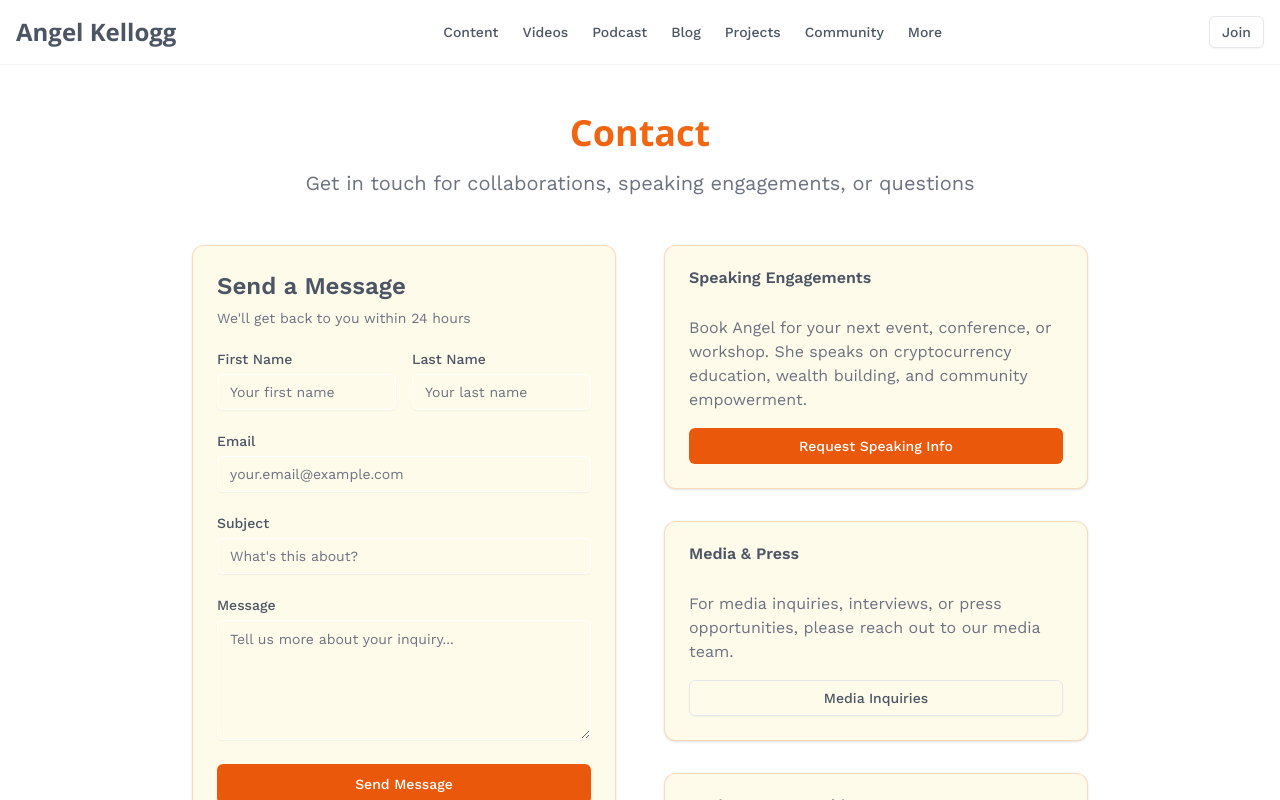
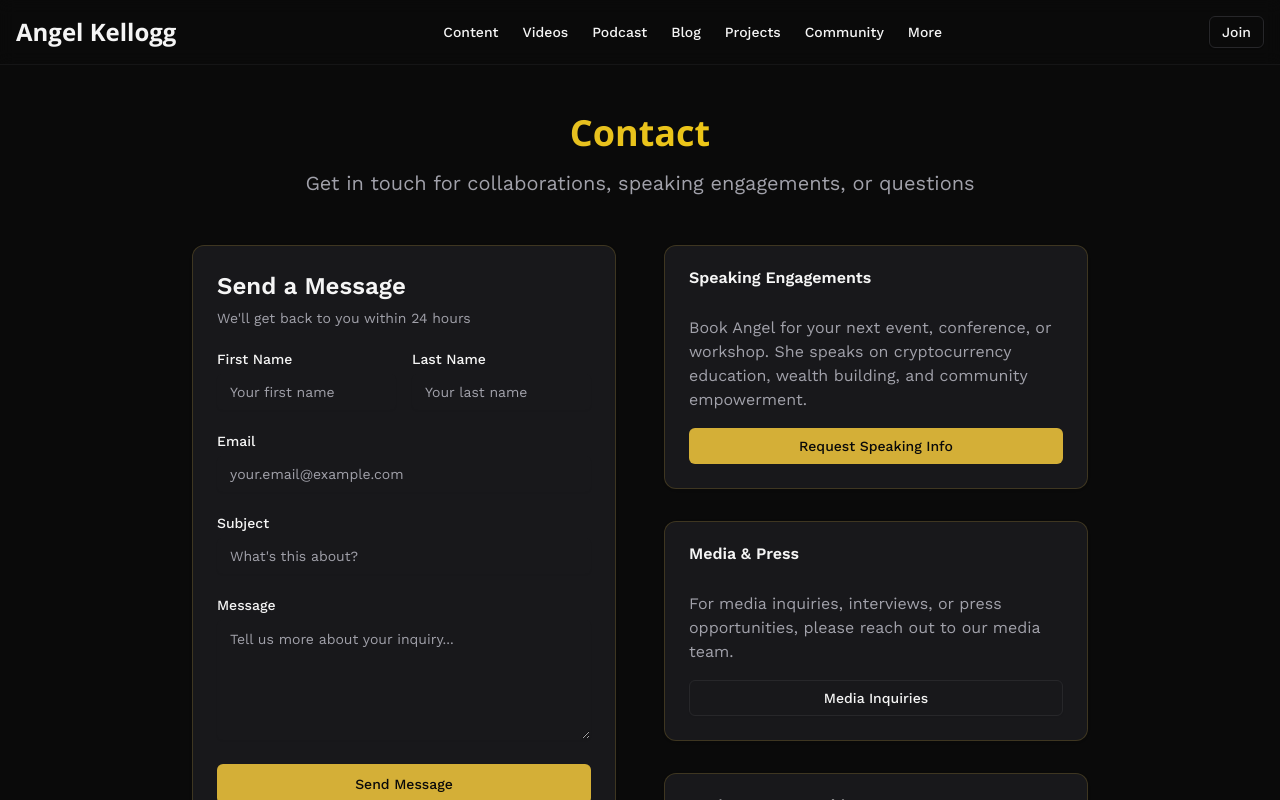
Before and after one commit to kungfukitty/proj_angel, a Next.js app: page /contact in a window 1280 px wide. Shown: the top 800 px of the page. Built offline with nearby package versions, Linux system fonts and the light colour scheme.

Commit message:
fix: resolve LightningCSS compilation error
Fix CSS syntax and update theme to black/gold.

#VERCEL_SKIP

Co-authored-by: null <46254915+kungfukitty@users.noreply.github.com>

```diff
--- a/app/content/page.tsx
+++ b/app/content/page.tsx
@@ -24,33 +24,38 @@ export default function ContentPage() {
   ]
 
   return (
-    <div className="min-h-screen">
+    <div className="min-h-screen bg-[#0A0A0A]">
       <Header />
       <main className="container mx-auto px-4 py-12">
         <div className="max-w-4xl mx-auto">
           <div className="text-center mb-12">
-            <h1 className="text-4xl font-serif font-bold mb-4 gradient-text">Content Hub</h1>
-            <p className="text-xl text-muted-foreground">
+            <h1 className="text-4xl font-serif font-bold mb-4 bg-gradient-to-r from-[#D4AF37] to-[#FFD700] bg-clip-text text-transparent">
+              Content Hub
+            </h1>
+            <p className="text-xl text-zinc-300">
               Educational resources, stories, and insights from the block to the blockchain
             </p>
           </div>
 
           <div className="grid md:grid-cols-2 lg:grid-cols-3 gap-8 mb-12">
             {contentCategories.map((category, index) => (
-              <Card key={index} className="glass-effect hover:shadow-lg transition-all duration-300">
+              <Card
+                key={index}
+                className="bg-zinc-900/50 border-zinc-800 backdrop-blur-sm hover:bg-zinc-900/70 transition-all duration-300"
+              >
                 <CardHeader>
-                  <CardTitle className="text-xl">{category.title}</CardTitle>
-                  <CardDescription>{category.description}</CardDescription>
+                  <CardTitle className="text-xl text-zinc-100">{category.title}</CardTitle>
+                  <CardDescription className="text-zinc-400">{category.description}</CardDescription>
                 </CardHeader>
                 <CardContent>
                   <ul className="space-y-2">
                     {category.items.map((item, itemIndex) => (
-                      <li key={itemIndex} className="text-sm text-muted-foreground">
+                      <li key={itemIndex} className="text-sm text-zinc-300">
                         • {item}
                       </li>
                     ))}
                   </ul>
-                  <Button className="w-full mt-4 bg-transparent" variant="outline">
+                  <Button className="w-full mt-4 bg-gradient-to-r from-[#D4AF37] to-[#FFD700] text-black hover:from-[#B8941F] hover:to-[#E6C200] transition-all duration-300">
                     Explore {category.title}
                   </Button>
                 </CardContent>
@@ -59,7 +64,11 @@ export default function ContentPage() {
           </div>
 
           <div className="text-center">
-            <Button asChild size="lg">
+            <Button
+              asChild
+              size="lg"
+              className="bg-gradient-to-r from-[#D4AF37] to-[#FFD700] text-black hover:from-[#B8941F] hover:to-[#E6C200] transition-all duration-300"
+            >
               <Link href="/blog">View All Blog Posts</Link>
             </Button>
           </div>
--- a/app/globals.css
+++ b/app/globals.css
@@ -1,78 +1,80 @@
 @import "tailwindcss";
 @import "tw-animate-css";
 
-@custom-variant dark (&:is(.dark *));
-
 :root {
-  /* Bright, modern color tokens inspired by contemporary web design */
-  --background: #ffffff; /* Clean white background */
-  --foreground: #4b5563; /* Dark gray for text */
-  --card: #fffbeb; /* Light cream for card backgrounds */
-  --card-foreground: #4b5563; /* Dark gray for card text */
-  --popover: #ffffff; /* White for popovers */
-  --popover-foreground: #4b5563; /* Dark gray for popover text */
-  --primary: #ea580c; /* Bright orange for primary actions */
-  --primary-foreground: #ffffff; /* White text on primary buttons */
-  --secondary: #f97316; /* Light accent orange */
-  --secondary-foreground: #ffffff; /* White text on secondary elements */
-  --muted: #f9fafb; /* Very light gray for muted elements */
-  --muted-foreground: #6b7280; /* Medium gray for muted text */
-  --accent: #f97316; /* Bright accent color */
-  --accent-foreground: #ffffff; /* White text on accent elements */
-  --destructive: #be123c; /* Rose color for destructive actions */
-  --destructive-foreground: #ffffff; /* White text for destructive buttons */
-  --border: #e5e7eb; /* Light gray for borders */
-  --input: #ffffff; /* White for input fields */
-  --ring: #ea580c; /* Bright orange for focus rings */
-  --chart-1: #f97316; /* Accent for charts */
-  --chart-2: #ea580c; /* Primary for charts */
-  --chart-3: #f9fafb; /* Muted for charts */
-  --chart-4: #4b5563; /* Dark gray for charts */
-  --chart-5: #ffffff; /* White for charts */
-  --radius: 0.5rem; /* Rounded corners */
-  --sidebar: #ffffff; /* White for sidebar */
-  --sidebar-foreground: #4b5563; /* Dark gray for sidebar text */
-  --sidebar-primary: #fffbeb; /* Light cream for sidebar background */
-  --sidebar-primary-foreground: #4b5563; /* Dark gray for sidebar text */
-  --sidebar-accent: #f97316; /* Bright orange for sidebar accents */
-  --sidebar-accent-foreground: #ffffff; /* White text for sidebar accents */
-  --sidebar-border: #e5e7eb; /* Light gray for sidebar border */
-  --sidebar-ring: #ea580c; /* Bright orange for sidebar focus */
+  /* Premium black/gold color tokens for Angel Kellogg's brand */
+  --background: #0a0a0a; /* Rich black background */
+  --foreground: #f5f5f5; /* Light text */
+  --card: #18181b; /* Dark zinc card background */
+  --card-foreground: #f5f5f5; /* Light card text */
+  --popover: #18181b; /* Dark popover */
+  --popover-foreground: #f5f5f5; /* Light popover text */
+  --primary: #d4af37; /* Metallic gold primary */
+  --primary-foreground: #0a0a0a; /* Dark text on gold */
+  --secondary: #27272a; /* Dark zinc secondary */
+  --secondary-foreground: #f5f5f5; /* Light text on secondary */
+  --muted: #27272a; /* Dark muted background */
+  --muted-foreground: #a1a1aa; /* Medium gray muted text */
+  --accent: #ffd700; /* Bright gold accent */
+  --accent-foreground: #0a0a0a; /* Dark text on accent */
+  --destructive: #dc2626; /* Red for destructive actions */
+  --destructive-foreground: #f5f5f5; /* Light text on destructive */
+  --border: #27272a; /* Dark border */
+  --input: #18181b; /* Dark input background */
+  --ring: #d4af37; /* Gold focus ring */
+  --chart-1: #d4af37; /* Gold for charts */
+  --chart-2: #ffd700; /* Bright gold for charts */
+  --chart-3: #27272a; /* Dark for charts */
+  --chart-4: #a1a1aa; /* Gray for charts */
+  --chart-5: #f5f5f5; /* Light for charts */
+  --radius: 0.5rem;
+  --sidebar: #0a0a0a;
+  --sidebar-foreground: #f5f5f5;
+  --sidebar-primary: #d4af37;
+  --sidebar-primary-foreground: #0a0a0a;
+  --sidebar-accent: #ffd700;
+  --sidebar-accent-foreground: #0a0a0a;
+  --sidebar-border: #27272a;
+  --sidebar-ring: #d4af37;
 }
 
 .dark {
-  /* Dark mode maintains the bright aesthetic with darker backgrounds */
-  --background: #0f172a;
-  --foreground: #f1f5f9;
-  --card: #1e293b;
-  --card-foreground: #f1f5f9;
-  --popover: #1e293b;
-  --popover-foreground: #f1f5f9;
-  --primary: #f97316;
-  --primary-foreground: #ffffff;
-  --secondary: #ea580c;
-  --secondary-foreground: #ffffff;
-  --muted: #334155;
-  --muted-foreground: #94a3b8;
-  --accent: #f97316;
-  --accent-foreground: #ffffff;
-  --destructive: #be123c;
-  --destructive-foreground: #ffffff;
-  --border: #334155;
-  --input: #1e293b;
-  --ring: #f97316;
-  --sidebar: #0f172a;
-  --sidebar-foreground: #f1f5f9;
-  --sidebar-primary: #1e293b;
-  --sidebar-primary-foreground: #f1f5f9;
-  --sidebar-accent: #f97316;
-  --sidebar-accent-foreground: #ffffff;
-  --sidebar-border: #334155;
-  --sidebar-ring: #f97316;
+  --background: #f5f5f5; /* Light text background */
+  --foreground: #0a0a0a; /* Rich black text */
+  --card: #f5f5f5; /* Light card background */
+  --card-foreground: #0a0a0a; /* Rich black card text */
+  --popover: #f5f5f5; /* Light popover background */
+  --popover-foreground: #0a0a0a; /* Rich black popover text */
+  --primary: #0a0a0a; /* Rich black primary */
+  --primary-foreground: #d4af37; /* Metallic gold text on primary */
+  --secondary: #d4af37; /* Metallic gold secondary */
+  --secondary-foreground: #0a0a0a; /* Rich black text on secondary */
+  --muted: #a1a1aa; /* Medium gray muted background */
+  --muted-foreground: #27272a; /* Dark muted text */
+  --accent: #0a0a0a; /* Rich black accent */
+  --accent-foreground: #ffd700; /* Bright gold text on accent */
+  --destructive: #dc2626; /* Red for destructive actions */
+  --destructive-foreground: #f5f5f5; /* Light text on destructive */
+  --border: #d4af37; /* Metallic gold border */
+  --input: #f5f5f5; /* Light input background */
+  --ring: #0a0a0a; /* Rich black focus ring */
+  --chart-1: #0a0a0a; /* Rich black for charts */
+  --chart-2: #d4af37; /* Metallic gold for charts */
+  --chart-3: #a1a1aa; /* Medium gray for charts */
+  --chart-4: #27272a; /* Dark for charts */
+  --chart-5: #ffd700; /* Bright gold for charts */
+  --radius: 0.5rem;
+  --sidebar: #f5f5f5;
+  --sidebar-foreground: #0a0a0a;
+  --sidebar-primary: #0a0a0a;
+  --sidebar-primary-foreground: #d4af37;
+  --sidebar-accent: #0a0a0a;
+  --sidebar-accent-foreground: #ffd700;
+  --sidebar-border: #d4af37;
+  --sidebar-ring: #0a0a0a;
 }
 
 @theme inline {
-  /* Modern typography with Work Sans and Open Sans */
   --font-sans: var(--font-work-sans);
   --font-serif: var(--font-open-sans);
   --font-mono: var(--font-geist-mono);
@@ -122,12 +124,12 @@
     @apply bg-background text-foreground;
   }
 
-  /* Modern glass effects with bright theme */
+  /* Premium glass effects with black/gold theme */
   .glass-effect {
     backdrop-filter: blur(20px);
-    background: rgba(255, 255, 255, 0.8);
-    border: 1px solid rgba(233, 88, 12, 0.2);
-    box-shadow: 0 8px 32px rgba(0, 0, 0, 0.1);
+    background: rgba(24, 24, 27, 0.8);
+    border: 1px solid rgba(212, 175, 55, 0.2);
+    box-shadow: 0 8px 32px rgba(0, 0, 0, 0.3);
   }
 
   .floating-animation {
@@ -144,9 +146,9 @@
     }
   }
 
-  /* Vibrant gradient text using orange palette */
+  /* Gold gradient text */
   .gradient-text {
-    background: linear-gradient(135deg, #ea580c, #f97316);
+    background: linear-gradient(135deg, #d4af37, #ffd700);
     -webkit-background-clip: text;
     -webkit-text-fill-color: transparent;
     background-clip: text;
@@ -156,17 +158,17 @@
     clip-path: polygon(0 0, 100% 0, 85% 100%, 0% 100%);
   }
 
-  /* Modern hover effects */
+  /* Premium hover effects */
   .hover-lift {
     transition: transform 0.3s ease, box-shadow 0.3s ease;
   }
 
   .hover-lift:hover {
     transform: translateY(-4px);
-    box-shadow: 0 20px 40px rgba(233, 88, 12, 0.15);
+    box-shadow: 0 20px 40px rgba(212, 175, 55, 0.15);
   }
 
-  /* Adding shimmer animation for premium hero text effect */
+  /* Shimmer animation for premium hero text effect */
   .shimmer-text {
     position: relative;
   }
@@ -199,5 +201,8 @@
     .shimmer-text::before {
       animation: none;
     }
+    .floating-animation {
+      animation: none;
+    }
   }
 }
--- a/components/hero.tsx
+++ b/components/hero.tsx
@@ -21,7 +21,7 @@ export function Hero() {
         <p className="text-sm tracking-[0.2em] text-zinc-300 uppercase font-sans">CRYPTO EDUCATOR · ENTREPRENEUR</p>
 
         {/* Main headline with shimmer effect */}
-        <h1 className="font-serif text-5xl md:text-7xl leading-[0.95] bg-gradient-to-r from-[#D4AF37] to-[#FFD700] bg-clip-text text-transparent relative overflow-hidden shimmer-text">
+        <h1 className="font-serif text-5xl md:text-7xl leading-[1.1] pb-2 bg-gradient-to-r from-[#D4AF37] to-[#FFD700] bg-clip-text text-transparent relative overflow-hidden shimmer-text">
           Angel Kellogg
         </h1>
 
```
Also changed, not shown: app/videos/page.tsx (+21 -10 lines).
